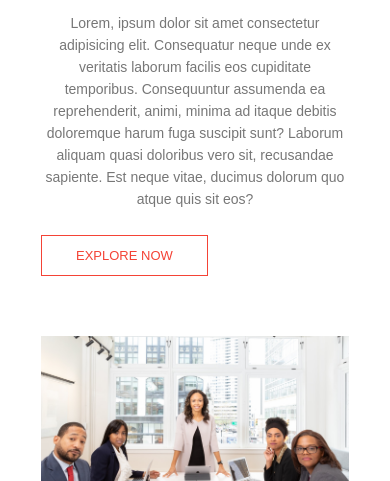
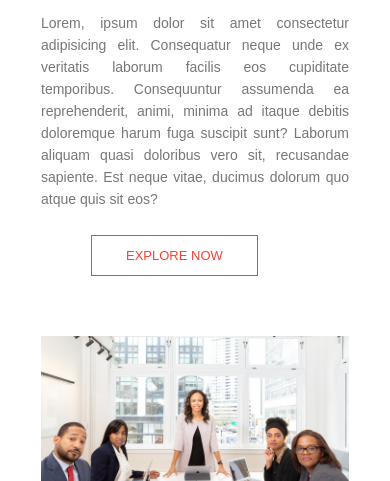
Before and after one commit to dextersigue/UniversityDesign, a plain HTML site: page About.html in a window 390 px wide. Shown: the part 619-1100 px from the top of the page. Drawn offline with Linux system fonts and the light colour scheme.

Commit message:
modified css

```diff
--- a/style.css
+++ b/style.css
@@ -355,6 +355,7 @@ nav .fas{
 
     .about-col p{
         padding: 1.5rem 0 2.5rem;
+        text-align: justify;
     }
 
     .red-btn{
@@ -423,5 +424,9 @@ nav .fas{
             font-size: 2.4rem;
         }
 
+        .hero-btn{
+            margin: 0 0 0 5rem;
+        }
+
 
     }
```
